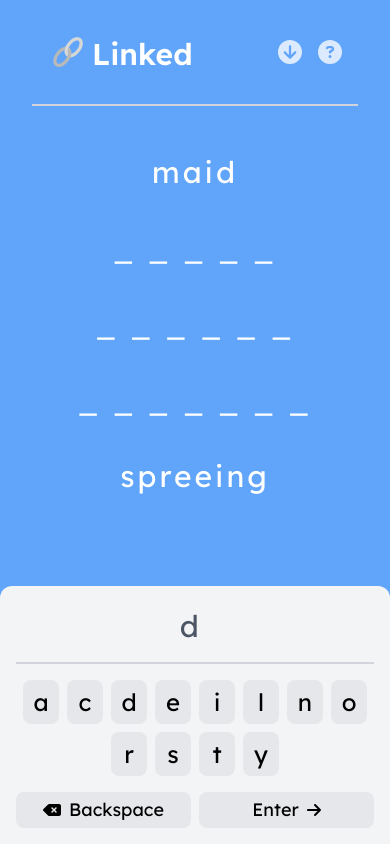
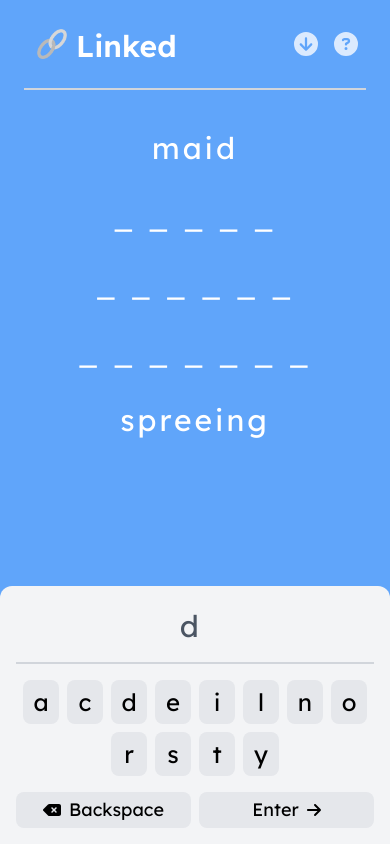
Before and after one commit to jakeo-dev/linked-web, a Next.js app: page / in a window 390 px wide. Built offline with nearby package versions, Linux system fonts and the light colour scheme.

Commit message:
More mobile improvements

```diff
--- a/src/pages/_document.tsx
+++ b/src/pages/_document.tsx
@@ -4,7 +4,7 @@ export default function Document() {
   return (
     <Html lang="en">
       <Head />
-      <body className="bg-blue-400 h-screen px-8 py-8">
+      <body className="bg-blue-400 h-screen p-6 md:p-8">
         <Main />
         <NextScript />
       </body>
--- a/src/pages/index.tsx
+++ b/src/pages/index.tsx
@@ -376,7 +376,7 @@ export default function Home() {
       </div>
 
       <div className="flex justify-center items-center">
-        <div className="flex border-b-2 border-gray-300 w-full md:w-[44rem] px-4 pb-8 mb-12">
+        <div className="flex border-b-2 border-gray-300 w-full md:w-[44rem] px-2 md:px-4 pb-6 md:pb-8 mb-10 md:mb-12">
           <div className="flex">
             <Image
               className="w-10 h-10 mr-1"
@@ -427,19 +427,19 @@ export default function Home() {
       </div>
 
       <div>
-        <span className="block text-3xl md:text-4xl text-white text-center tracking-widest mb-10">
+        <span className="block text-3xl md:text-4xl text-white text-center tracking-widest mb-8 md:mb-10">
           {word4Text}
         </span>
-        <span className="block text-3xl md:text-4xl text-white text-center tracking-widest mb-10">
+        <span className="block text-3xl md:text-4xl text-white text-center tracking-widest mb-8 md:mb-10">
           {word5Text}
         </span>
-        <span className="block text-3xl md:text-4xl text-white text-center tracking-widest mb-10">
+        <span className="block text-3xl md:text-4xl text-white text-center tracking-widest mb-8 md:mb-10">
           {word6Text}
         </span>
-        <span className="block text-3xl md:text-4xl text-white text-center tracking-widest mb-10">
+        <span className="block text-3xl md:text-4xl text-white text-center tracking-widest mb-8 md:mb-10">
           {word7Text}
         </span>
-        <span className="block text-3xl md:text-4xl text-white text-center tracking-widest mb-10">
+        <span className="block text-3xl md:text-4xl text-white text-center tracking-widest mb-8 md:mb-10">
           {word8Text}
         </span>
       </div>
```
